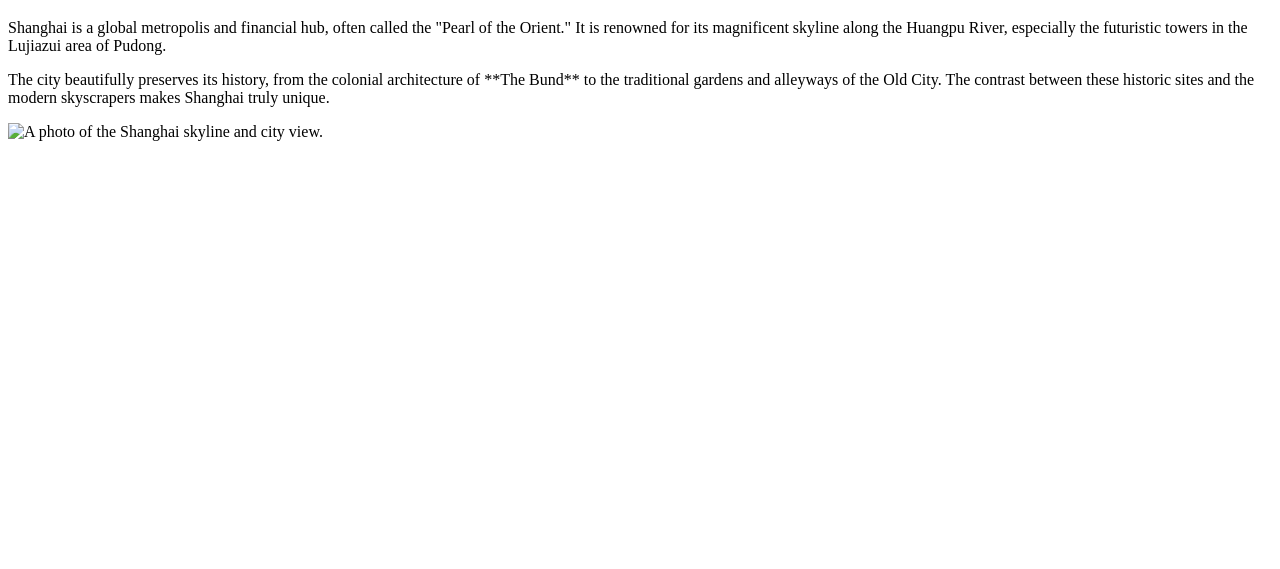
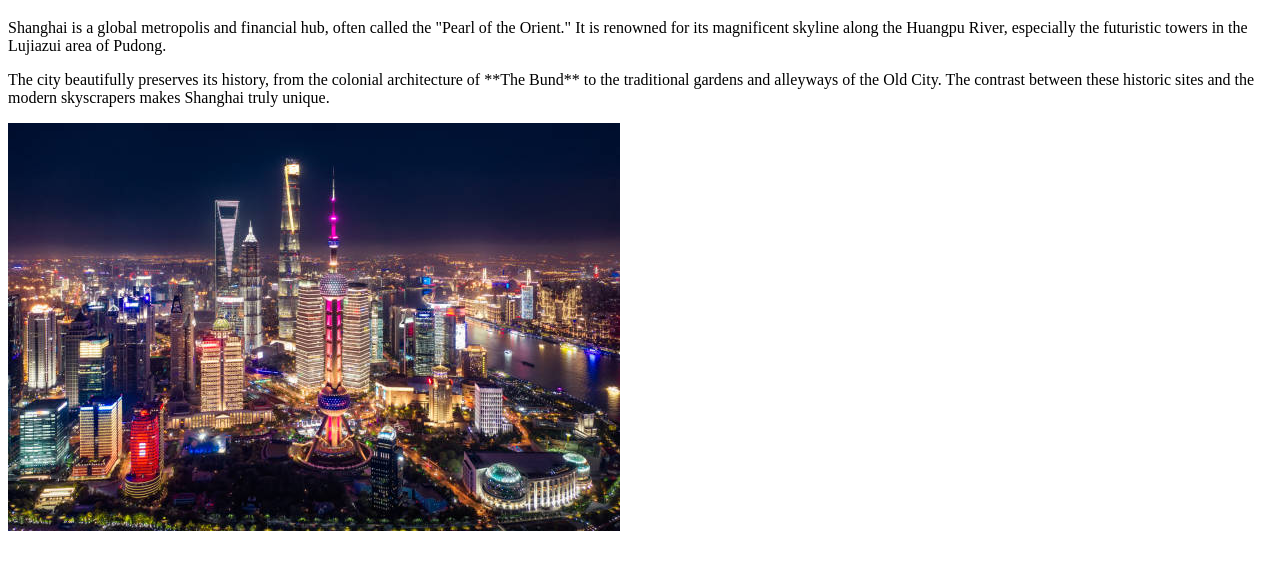
Before and after one commit to fungavakamarie6-dot/wdd130, a plain HTML site: page week01/favorite-city.html in a window 1280 px wide. Shown: the part 61-630 px from the top of the page. Drawn offline with Linux system fonts and the light colour scheme.

Commit message:
Fix: Adjusted image path

```diff
--- a/week01/favorite-city.html
+++ b/week01/favorite-city.html
@@ -22,7 +22,7 @@
         sites and the modern skyscrapers makes Shanghai truly unique.
     </p>
 
-    <img src="images/shanghai.jpg" alt="A photo of the Shanghai skyline and city view.">
+    <img src="shanghai.jpg" alt="A photo of the Shanghai skyline and city view.">
 
 </body>
 
```
